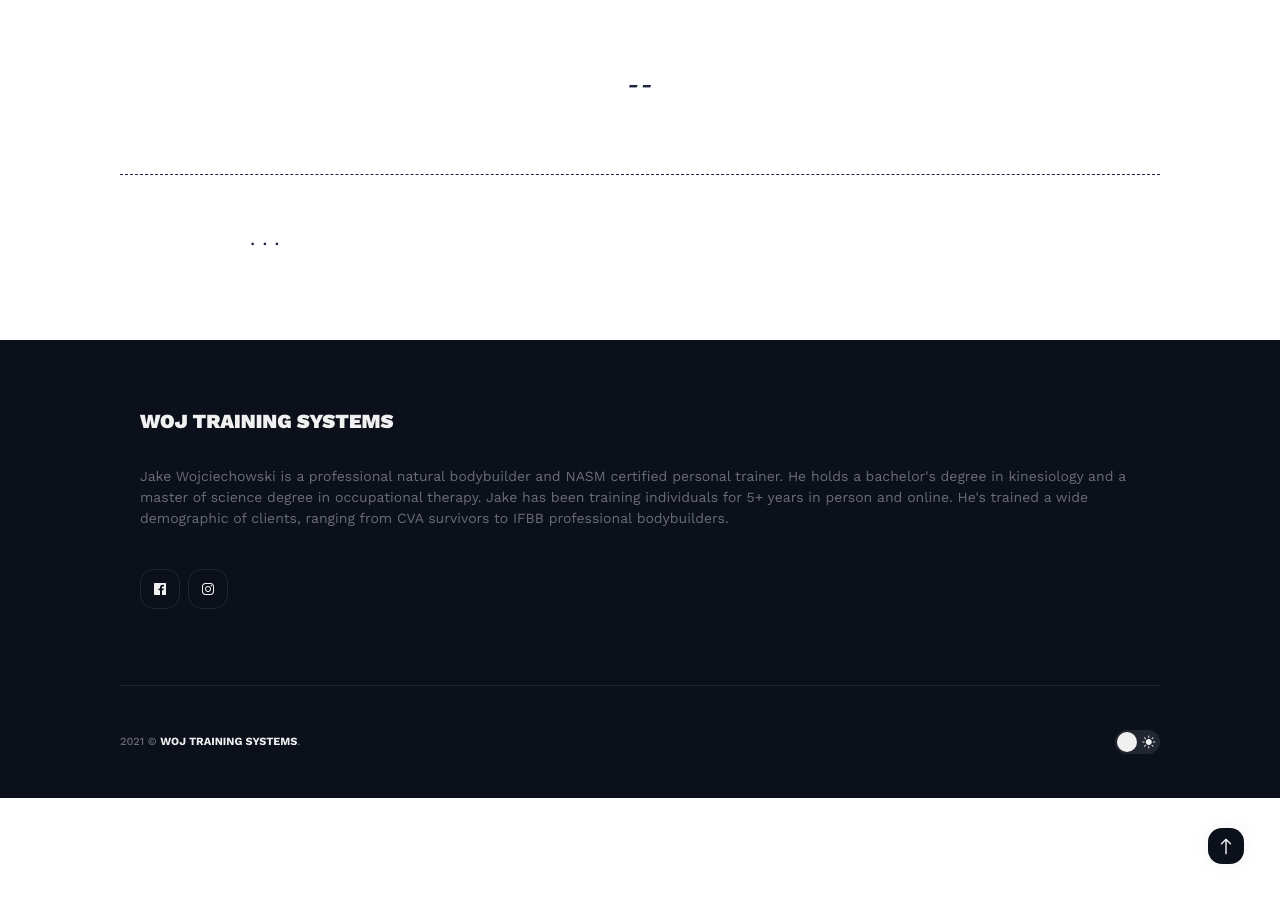
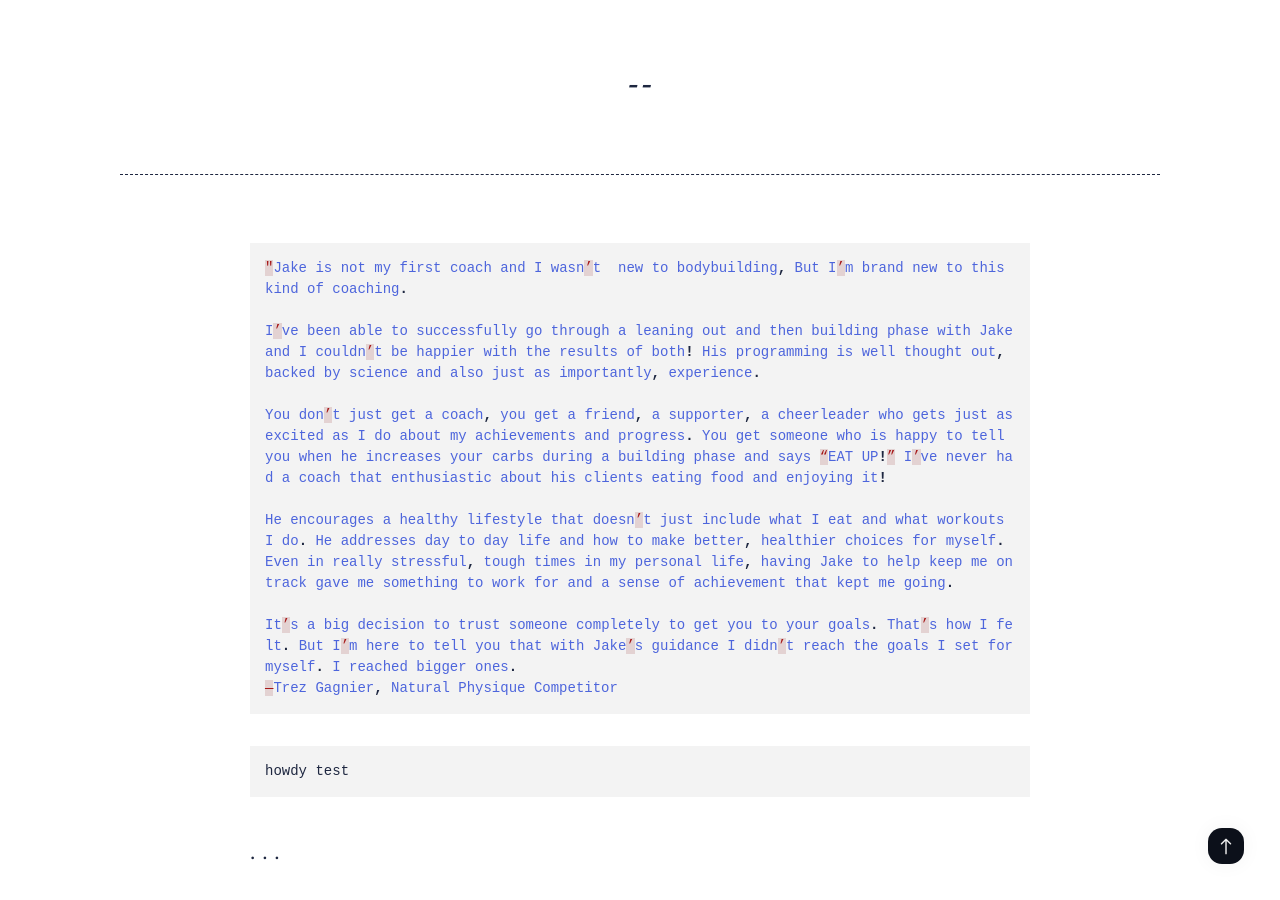
Before and after one commit to wojtrainingsystems/wojtrainingsystems.github.io, a Jekyll site: the page built from _pages/testimonies.md, in a window 1280 px wide and 900 px high, scrolled down 2116 px. Built offline with Jekyll 4.4.1, drawn with Linux system fonts in a browser that asks for light colours; nearby versions of some CDN libraries.

Commit message:
Update testimonies.md

```diff
--- a/_pages/testimonies.md
+++ b/_pages/testimonies.md
@@ -26,4 +26,21 @@ test
 
 > <cite> </cite>
 
+{% highlight css %}
+"Jake is not my first coach and I wasn’t  new to bodybuilding, But I’m brand new to this kind of coaching.
+
+I’ve been able to successfully go through a leaning out and then building phase with Jake and I couldn’t be happier with the results of both! His programming is well thought out,  backed by science and also just as importantly, experience.
+
+You don’t just get a coach, you get a friend, a supporter, a cheerleader who gets just as excited as I do about my achievements and progress. You get someone who is happy to tell you when he increases your carbs during a building phase and says “EAT UP!” I’ve never had a coach that enthusiastic about his clients eating food and enjoying it!
+
+He encourages a healthy lifestyle that doesn’t just include what I eat and what workouts I do. He addresses day to day life and how to make better, healthier choices for myself. Even in really stressful, tough times in my personal life, having Jake to help keep me on track gave me something to work for and a sense of achievement that kept me going.
+
+It’s a big decision to trust someone completely to get you to your goals. That’s how I felt. But I’m here to tell you that with Jake’s guidance I didn’t reach the goals I set for myself. I reached bigger ones.
+—Trez Gagnier, Natural Physique Competitor
+{% endhighlight %}
+
+{% highlight js %}
+howdy test
+{% endhighlight %}
+
 ***
```
